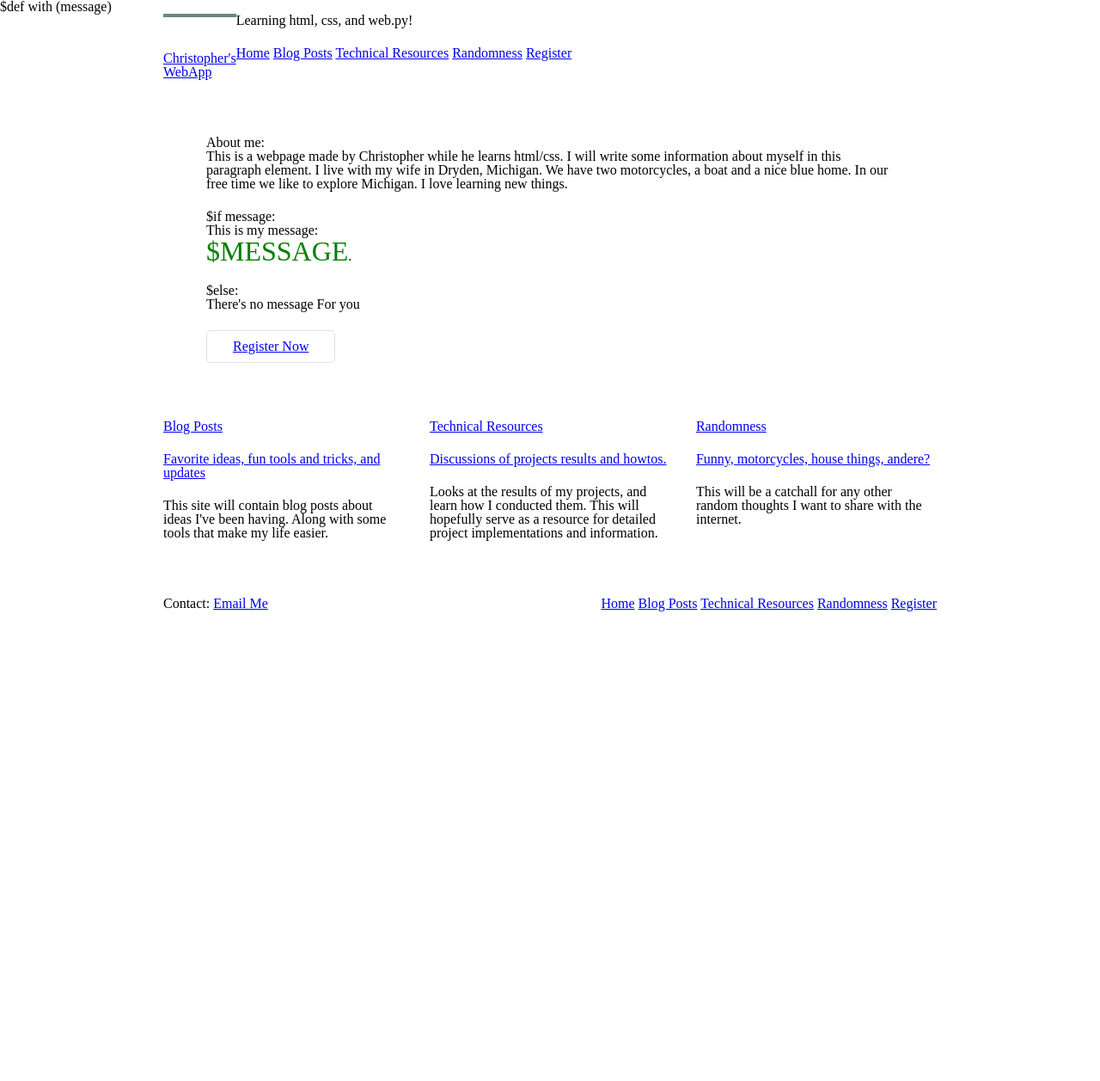
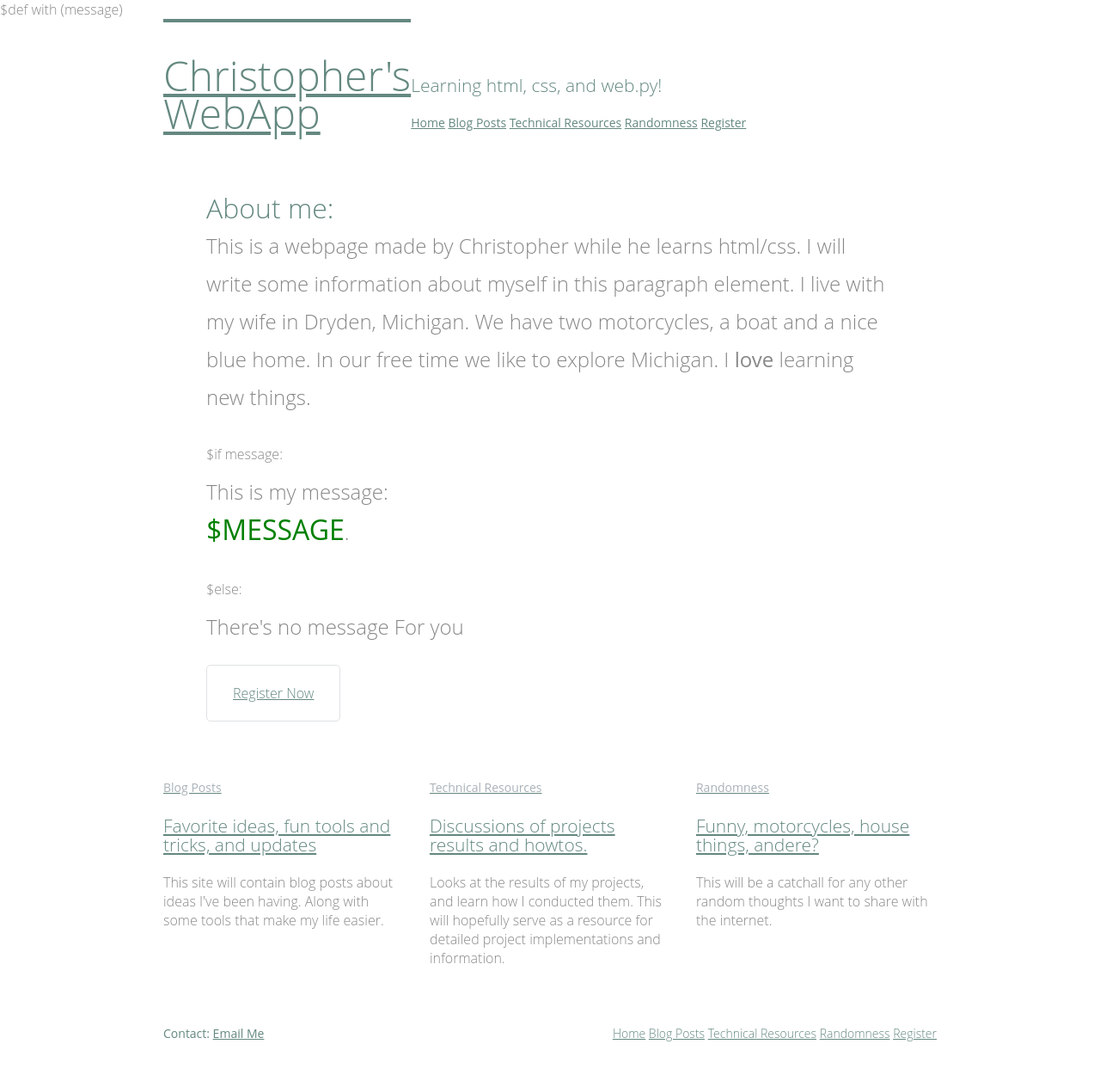
Before and after one commit to cmgrass/chrisGrassLabsSite, a Python web app: template templates/index.html in a window 1280 px wide. Shown: the whole page at 86% size. Before the commit the page ends 711 px from the top, so only its background shows below. Run offline with Jinja, Linux system fonts and the light colour scheme; the template is opened without the code that fills it, so the values that code supplies are empty.

Commit message:
Added typeface and color.

```diff
--- a/templates/blog.html
+++ b/templates/blog.html
@@ -11,8 +11,8 @@
             <h1 class="logo">
                 <a href="/">Christopher's <br> WebApp</a>
             </h1>
-            <h3>Learning html, css, and web.py!</h3>
-            <nav>
+            <h3 class="tagline">Learning html, css, and web.py!</h3>
+            <nav class="primary-nav">
                 <a href="/">Home</a>
                 <a href="blog.html">Blog Posts</a>
                 <a href="techResource.html">Technical Resources</a>
--- a/templates/index.html
+++ b/templates/index.html
@@ -13,8 +13,8 @@ $def with (message)
             <h1 class="logo">
               <a href="/">Christopher's <br> WebApp</a>
             </h1>
-            <h3>Learning html, css, and web.py!</h3>
-            <nav>
+            <h3 class="tagline">Learning html, css, and web.py!</h3>
+            <nav class="primary-nav">
                 <a href="/">Home</a>
                 <a href="blog.html">Blog Posts</a>
                 <a href="techResource.html">Technical Resources</a>
@@ -43,7 +43,7 @@ $def with (message)
         </section>
 
         <section class="grid">
-            <section class="col-1-3">
+            <section class="teaser col-1-3">
                 <a href="blog.html">
                     <h5>Blog Posts</h5>
                     <h3>Favorite ideas, fun tools and tricks, and updates</h3>
@@ -54,7 +54,7 @@ $def with (message)
                 </p>
             </section><!--
 
-            --><section class="col-1-3">
+         --><section class="teaser col-1-3">
                 <a href="techResource.html">
                     <h5>Technical Resources</h5>
                     <h3>Discussions of projects results and howtos.</h3>
@@ -66,7 +66,7 @@ $def with (message)
                 </p>
             </section><!--
 
-            --><section class="col-1-3">
+         --><section class="teaser col-1-3">
                 <a href="randomness.html">
                     <h5>Randomness</h5>
                     <h3>Funny, motorcycles, house things, andere?</h3>
--- a/templates/main.css
+++ b/templates/main.css
@@ -55,6 +55,15 @@ table {
     text-transform: uppercase;
 }
 
+/*----- B O D Y -----*/
+body {
+  color: #888;
+  /* font: `font-style` `font-variant` `font-weight`
+  `font-size`/`line-height` `font-family01`, `font-family02`,
+  `font-familyN`*/
+  font: 300 16px/22px "Open Sans", "Helvetica Neue", Helvetica, Airal, sans-serif;
+}
+
 /*----- G R I D -----*/
 /* This section will help determine the layout of our site */
 
@@ -96,9 +105,44 @@ This applies the proper resets so that the floated elements are contained.*/
 h1, h3, h4, h5, p {
   margin-bottom: 22px;
 }
+h1, h2, h3, h4 {
+  color: #648880;
+}
+h1 {
+  font-size: 32px;
+  line-height: 44px;
+}
+h2 {
+  font-size: 24px;
+  line-height: 44px;
+}
+h3 {
+  font-size: 21px;
+}
+h4 {
+  font-size: 18px;
+}
+h5 {
+  color: #a9b2b9;
+  font-size: 14px;
+  font-weight: 400;
+}
+strong {
+  font-weight: 400;
+}
+cite, em {
+  font-style; italic;
+}
 
-.topContent {
-  margin-top: 22px;
+/*----- L I N K S -----*/
+a:hover {
+  color: #a9b2b9;
+}
+a {
+  color: #648880;
+}
+.teaser a:hover h3 {
+  color: #a9b2b9;
 }
 
 /*----- B U T T O N S -----*/
@@ -116,13 +160,32 @@ h1, h3, h4, h5, p {
 /*----- P R I M A R Y   H E A D E R -----*/
 .logo {
   border-top: 4px solid #648880;
+  float: left;
+  font-size: 48px;
+  line-height: 44px;
   padding: 40px 0 22px 0;
-  float: left;
+}
+.tagline{
+  margin: 66px 0 22px 0;
+}
+.primary-nav {
+  font-size: 14px;
+  font-weight: 400;
 }
 
 /*----- H O M E -----*/
 .hero {
+  line-height: 44px;
   padding: 22px 80px 66px 80px;
+}
+.hero h2 {
+  font-size: 32px;
+}
+.hero p {
+  font-size: 24px;
+}
+.topContent {
+  margin-top: 22px;
 }
 
 /*----- R E U S A B L E   L A Y O U T -----*/
@@ -150,6 +213,7 @@ h1, h3, h4, h5, p {
 /*----- P R I M A R Y   F O O T E R -----*/
 .primary-footer small {
   float: left;
+  font-weight: 400;
 }
 
 .primary-footer nav {
@@ -157,6 +221,8 @@ h1, h3, h4, h5, p {
 }
 
 .primary-footer {
+  color: #648880;
+  font-size: 14px;
   padding-bottom: 44px;
   padding-top: 44px;
 }
--- a/templates/randomness.html
+++ b/templates/randomness.html
@@ -11,8 +11,8 @@
             <h1 class="logo">
                 <a href="/">Christopher's <br> WebApp</a>
             </h1>
-            <h3>Learning html, css, and web.py!</h3>
-            <nav>
+            <h3 class="tagline">Learning html, css, and web.py!</h3>
+            <nav class="primary-nav">
                 <a href="/">Home</a>
                 <a href="blog.html">Blog Posts</a>
                 <a href="techResource.html">Technical Resources</a>
--- a/templates/register.html
+++ b/templates/register.html
@@ -11,8 +11,8 @@
             <h1 class="logo">
                 <a href="/">Christopher's <br> WebApp</a>
             </h1>
-            <h3>Learning html, css, and web.py!</h3>
-            <nav>
+            <h3 class="tagline">Learning html, css, and web.py!</h3>
+            <nav class="primary-nav">
                 <a href="/">Home</a>
                 <a href="blog.html">Blog Posts</a>
                 <a href="techResource.html">Technical Resources</a>
--- a/templates/techResource.html
+++ b/templates/techResource.html
@@ -11,8 +11,8 @@
             <h1 class="logo">
                 <a href="/">Christopher's <br> WebApp</a>
             </h1>
-            <h3>Learning html, css, and web.py!</h3>
-            <nav>
+            <h3 class="tagline">Learning html, css, and web.py!</h3>
+            <nav class="primary-nav">
                 <a href="/">Home</a>
                 <a href="blog.html">Blog Posts</a>
                 <a href="techResource.html">Technical Resources</a>
```
